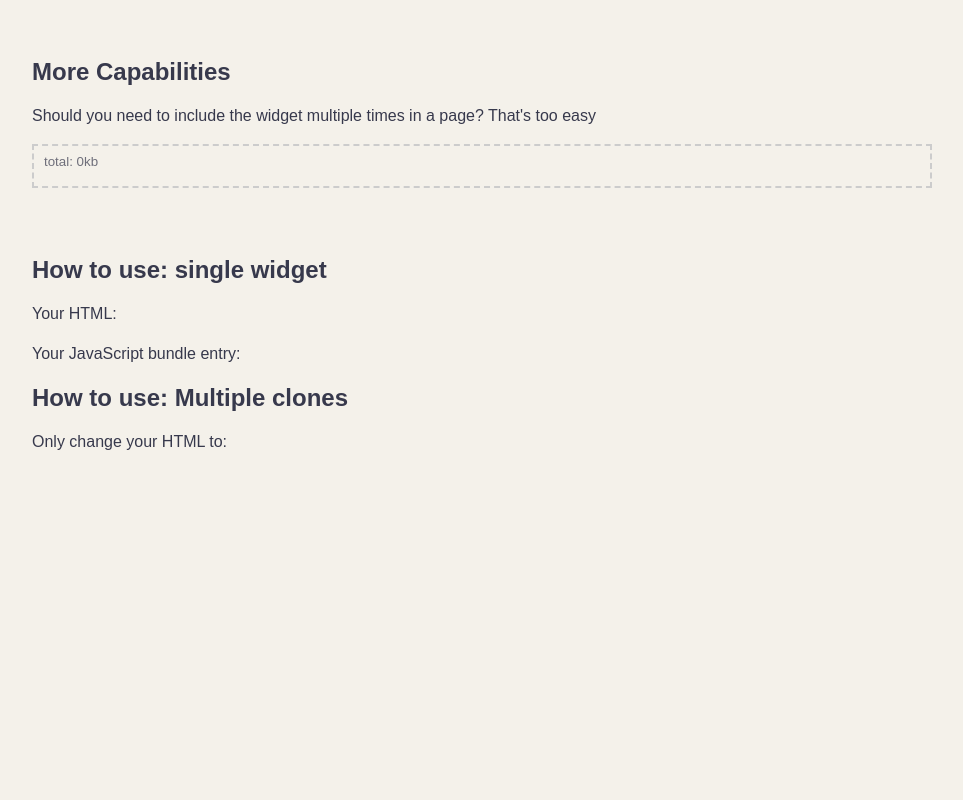
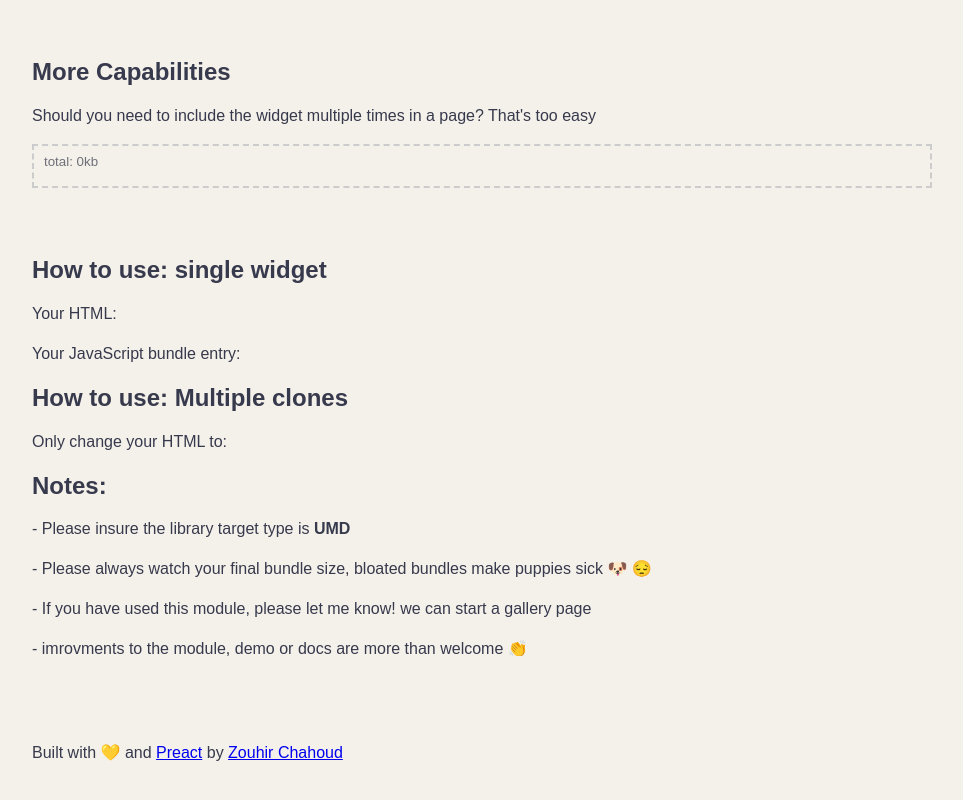
Before and after one commit to zouhir/preact-widgets-boilerplate, a Preact app: page index.html in a window 1280 px wide. Shown: the part 489-1289 px from the top of the page, without its empty margins (158-1121 px from the left). Before the commit the page ends 982 px from the top, so only its background shows below. Built offline with nearby package versions, Linux system fonts and the light colour scheme; what preact-habitat would draw is missing.

Commit message:
docs update in index

```diff
--- a/index.html
+++ b/index.html
@@ -71,6 +71,22 @@
 		<p>Only change your HTML to:</p>
 		<script src="https://gist.github.com/zouhir/ab872e72e85308636bc9a5639c55010a.js"></script>
 
+		<h2>Notes:</h2>
+		<p>
+			- Please insure the library target type is <b>UMD</b>
+		</p>
+		<p>
+			- Please always watch your final bundle size, bloated bundles make puppies sick 🐶 😔
+		</p>
+		<p>
+			- If you have used this module, please let me know! we can start a gallery page
+		</p>
+		<p>
+			- imrovments to the module, demo or docs are more than welcome 👏
+		</p>
+		<br />
+		<br />
+		<p>Built with 💛 and <a href="https://preactjs.com/">Preact</a> by <a href="http://zouhir.org">Zouhir Chahoud</a></p>
 	</div>
 
 
```
